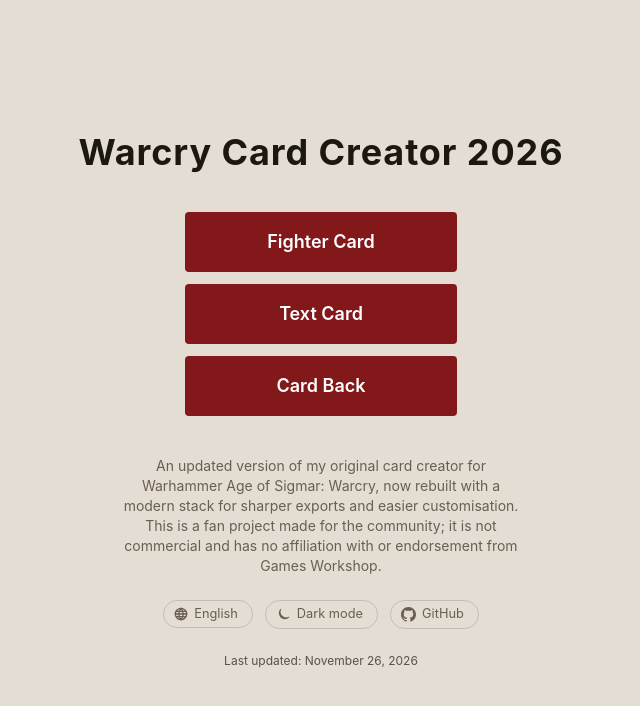
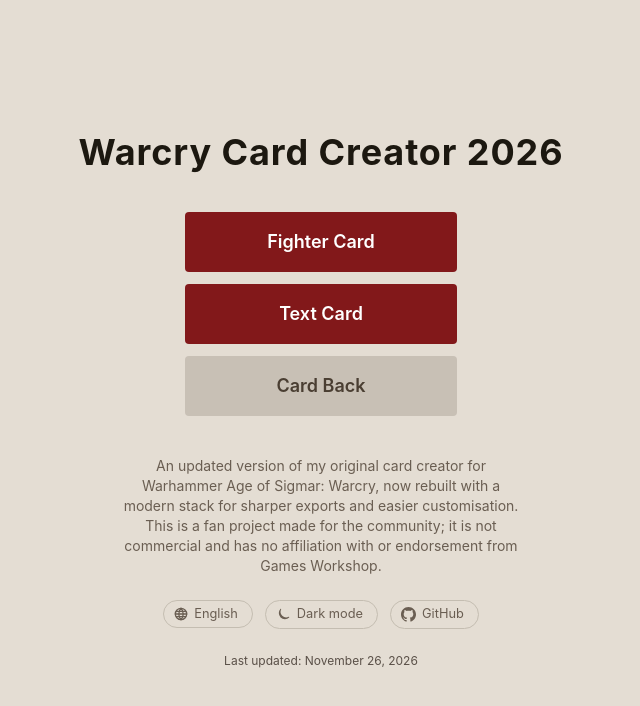
Before and after one commit to HENNIROCKS/warcry-card-creator-2026, a SvelteKit app: page / in a window 1280 px wide. Shown: the top 706 px of the page, without its empty margins (319-959 px from the left). Built offline with nearby package versions, Linux system fonts and the light colour scheme.

Commit message:
Change Card back button style (secondary)

```diff
--- a/src/routes/+page.svelte
+++ b/src/routes/+page.svelte
@@ -43,7 +43,7 @@
 		<a href="{base}/text" class="px-8 py-4 bg-red-900 hover:bg-red-800 rounded text-white font-semibold text-lg text-center transition">
 			{t('ui.text-card')}
 		</a>
-		<a href="{base}/card-back" class="px-8 py-4 bg-red-900 hover:bg-red-800 rounded text-white font-semibold text-lg text-center transition">
+		<a href="{base}/card-back" class="px-8 py-4 bg-zinc-700 hover:bg-zinc-600 rounded text-zinc-300 hover:text-white font-semibold text-lg text-center transition">
 			{t('ui.card-back')}
 		</a>
 	</div>
```
